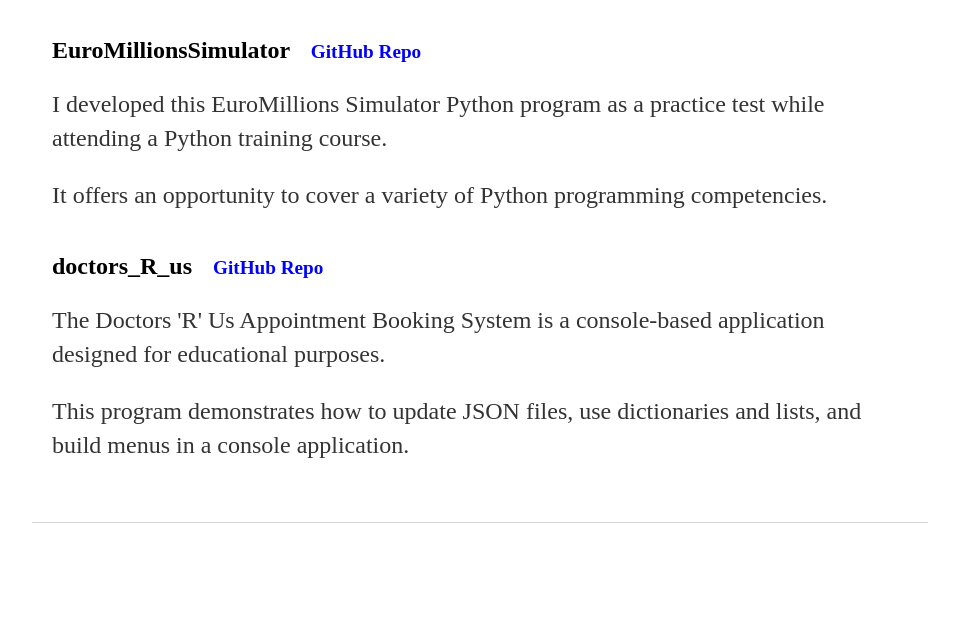
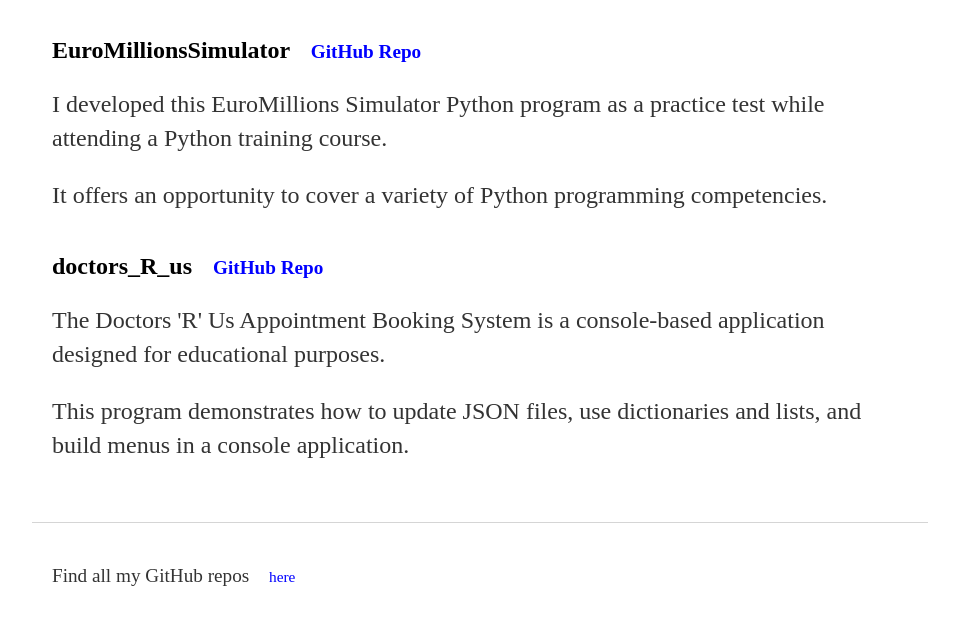
Before and after one commit to dtiberio/dtiberio.github.io, a plain HTML site: page my-github-repos.html in a window 1280 px wide. Shown: the part 222-846 px from the top of the page, without its empty margins (160-1119 px from the left). Drawn offline with Linux system fonts and the light colour scheme.

Commit message:
Update my-github-repos.html

```diff
--- a/my-github-repos.html
+++ b/my-github-repos.html
@@ -52,6 +52,7 @@
     </div>
     <footer>
         <div class="container">
+         <p>Find all my GitHub repos <a href="https://github.com/dtiberio?tab=repositories" class="repo-link">here</a></p>
         </div>
     </footer>
 </body>
```
